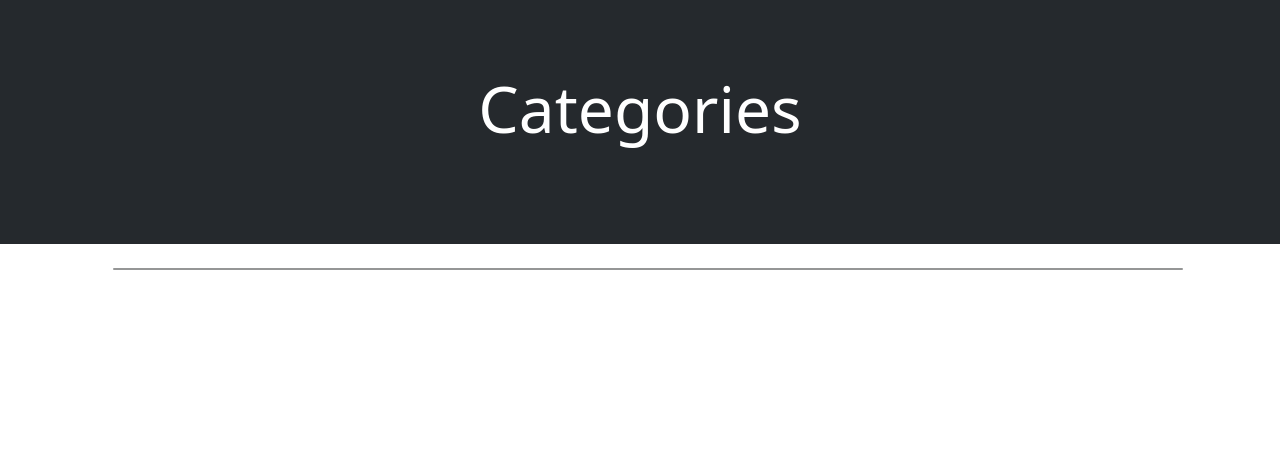
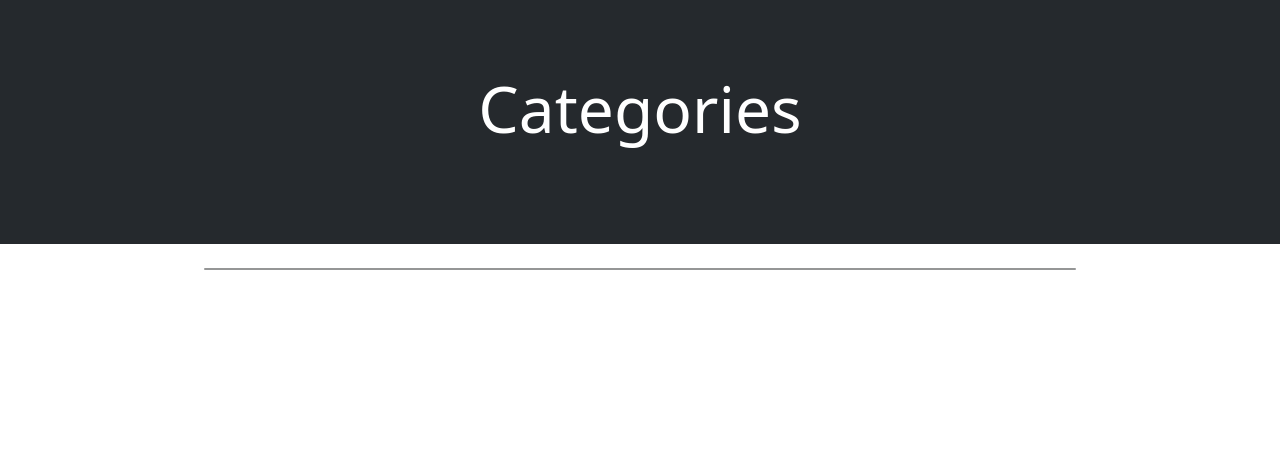
Before and after one commit to MatiasCra/DjangoBlog, a Django app: page /blog/categories/ in a window 1280 px wide. Shown: the part 73-531 px from the top of the page. Run offline with Django 4.2, Linux system fonts and the light colour scheme; data that the repository does not hold is empty; some libraries are stand-ins or nearby versions.

Commit message:
responsive detail

```diff
--- a/blog/templates/blog/categories.html
+++ b/blog/templates/blog/categories.html
@@ -5,7 +5,7 @@
 </div>
 {% endblock header %}
 {% block content %}
-    <div class="row d-flex flex-column">
+    <div class="d-flex m-0 flex-column d-flex flex-column align-items-center">
         {% if user.is_staff %}
             <a class="btn btn-success align-self-end me-2 mb-2"
                style="width: max-content;"
@@ -13,7 +13,7 @@
                 Add category
             </a>
         {% endif %}
-        <div class="col card p-0 mx-2 border-dark bg-light">
+        <div class="col card p-0 m-0 border-dark bg-light col-10">
             <ul class="d-flex flex-column align-items-center text-center my-list p-0 m-0">
                 {% for cat in categories %}
                     <li class="d-block py-2 w-100 cat-li border-bottom" style="position: relative;">
```
